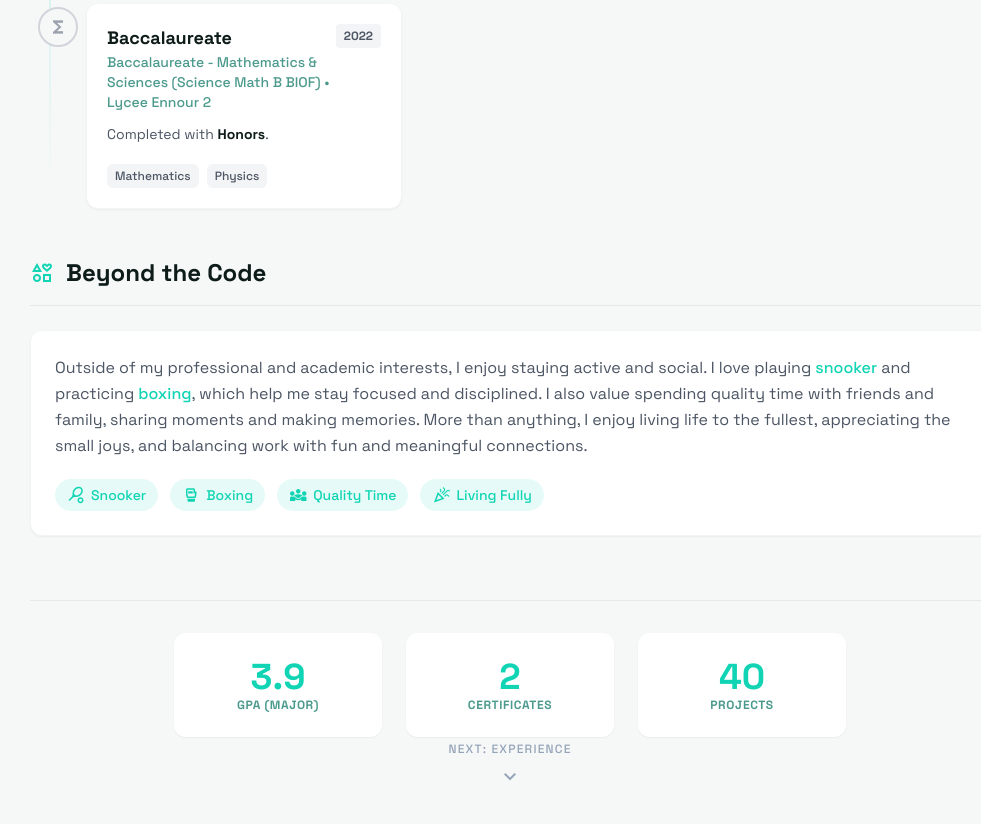
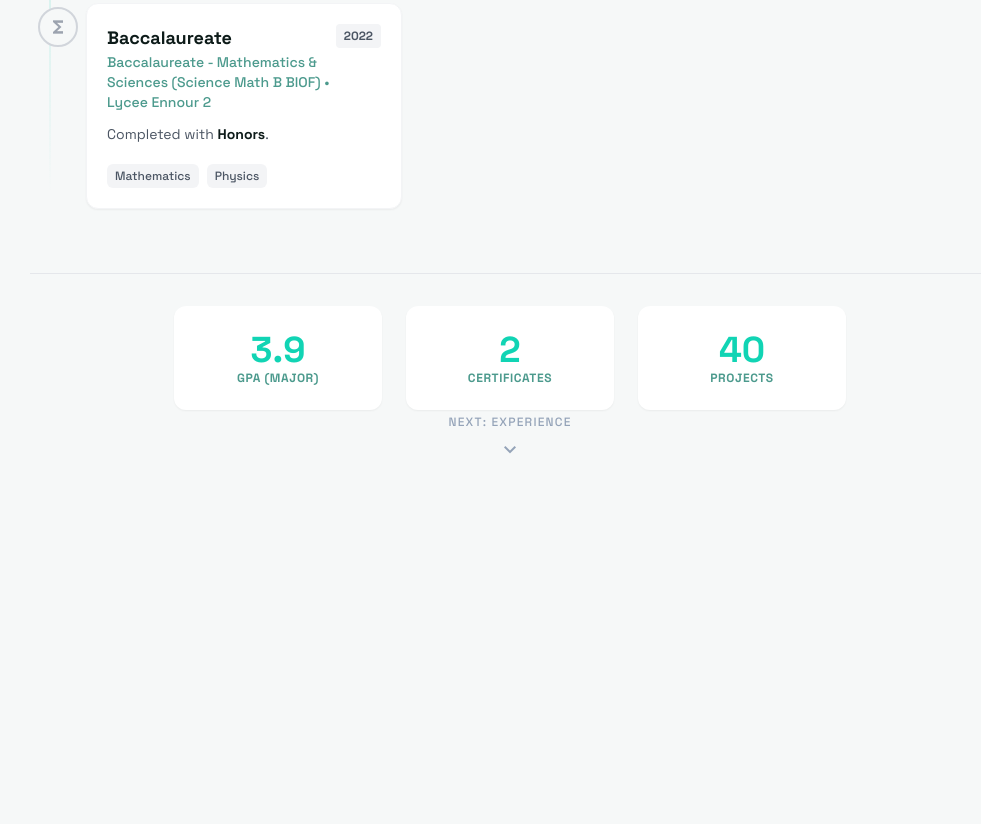
Before and after one commit to wisescream/wisescream.github.io, a plain HTML site: page education.html in a window 1280 px wide. Shown: the part 988-1812 px from the top of the page, without its empty margins (130-1111 px from the left). After the commit the page ends 1550 px from the top, so only its background shows below. Drawn offline with nearby package versions, Linux system fonts and the light colour scheme.

Commit message:
Add personal bio section to about.html and remove outdated interests section from education.html

```diff
--- a/education.html
+++ b/education.html
@@ -321,34 +321,6 @@
 </div>
 </div>
 </div>
-
-<!-- Personal Interests Section -->
-<div class="mt-12 scroll-animate">
-    <div class="flex items-center gap-3 border-b border-gray-200 dark:border-white/10 pb-4 mb-6">
-        <span class="material-symbols-outlined text-primary text-2xl">interests</span>
-        <h3 class="text-2xl font-bold text-text-main dark:text-white">Beyond the Code</h3>
-    </div>
-    <div class="rounded-xl bg-white dark:bg-card-dark p-6 shadow-sm border border-gray-100 dark:border-white/5">
-        <p class="text-base text-gray-600 dark:text-gray-300 leading-relaxed">
-            Outside of my professional and academic interests, I enjoy staying active and social. I love playing <span class="text-primary font-medium">snooker</span> and practicing <span class="text-primary font-medium">boxing</span>, which help me stay focused and disciplined. I also value spending quality time with friends and family, sharing moments and making memories. More than anything, I enjoy living life to the fullest, appreciating the small joys, and balancing work with fun and meaningful connections.
-        </p>
-        <div class="mt-5 flex flex-wrap gap-3">
-            <span class="inline-flex items-center gap-1.5 rounded-full bg-primary/10 px-3 py-1.5 text-sm font-medium text-primary">
-                <span class="material-symbols-outlined text-[18px]">sports_tennis</span> Snooker
-            </span>
-            <span class="inline-flex items-center gap-1.5 rounded-full bg-primary/10 px-3 py-1.5 text-sm font-medium text-primary">
-                <span class="material-symbols-outlined text-[18px]">sports_mma</span> Boxing
-            </span>
-            <span class="inline-flex items-center gap-1.5 rounded-full bg-primary/10 px-3 py-1.5 text-sm font-medium text-primary">
-                <span class="material-symbols-outlined text-[18px]">diversity_3</span> Quality Time
-            </span>
-            <span class="inline-flex items-center gap-1.5 rounded-full bg-primary/10 px-3 py-1.5 text-sm font-medium text-primary">
-                <span class="material-symbols-outlined text-[18px]">celebration</span> Living Fully
-            </span>
-        </div>
-    </div>
-</div>
-
 <!-- Footer Summary (Data Focused) -->
 <div class="mt-16 border-t border-gray-200 dark:border-white/10 pt-8">
 <div class="grid grid-cols-3 gap-6 max-w-2xl mx-auto">
```
Also changed, not shown: about.html (+12 -0 lines).
